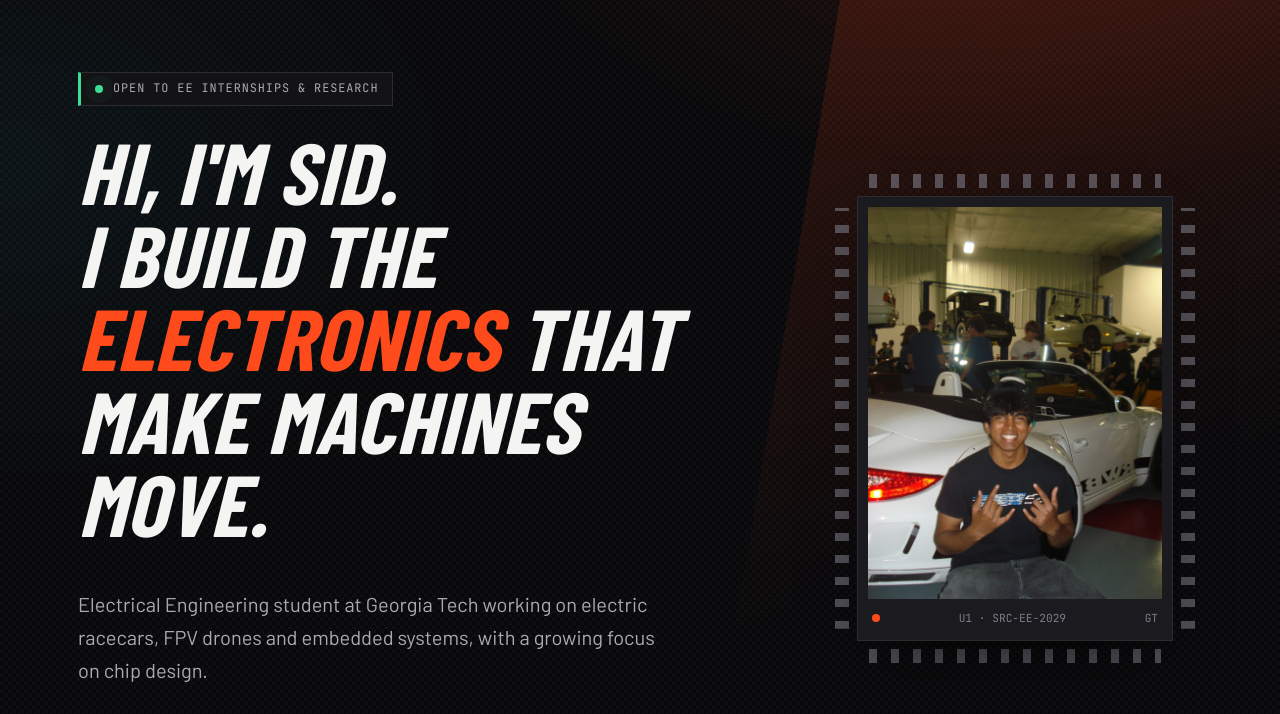
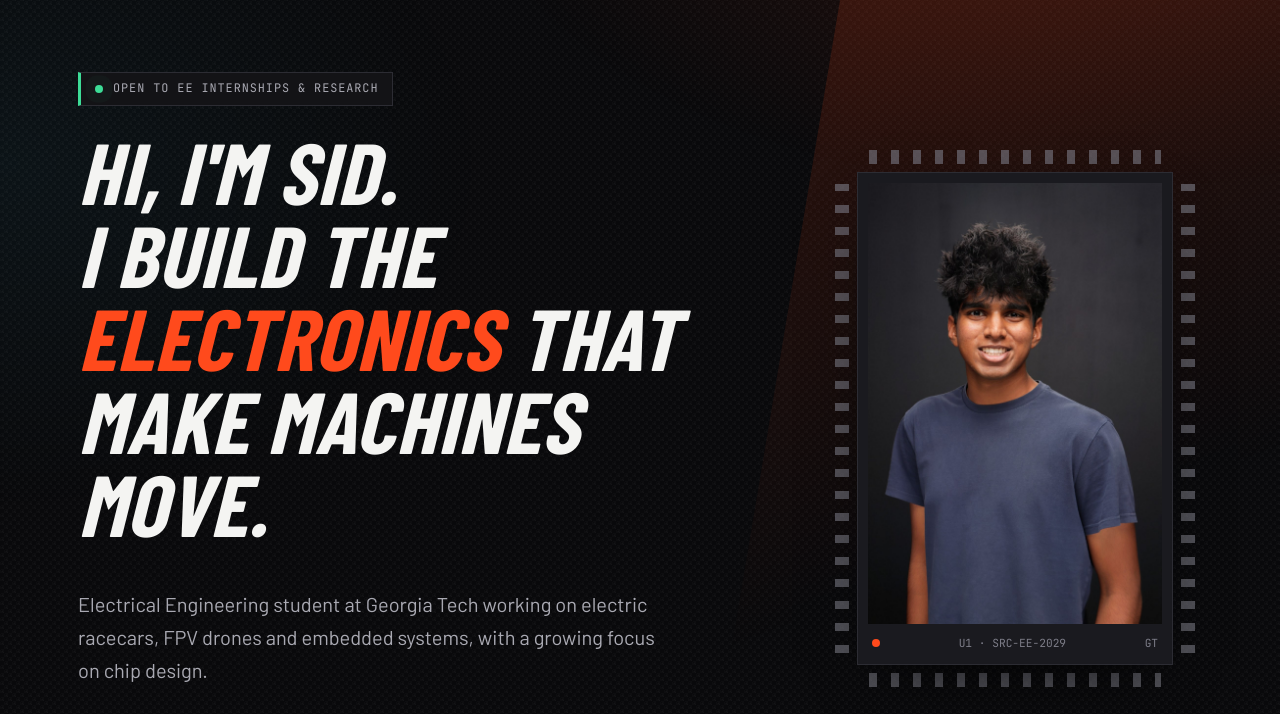
Before and after one commit to sidrc20/eportfolio, a plain HTML site: page index.html in a window 1280 px wide. Shown: the part 75-789 px from the top of the page. Drawn offline with nearby package versions, Linux system fonts and the light colour scheme; a web font is replaced by a local one.

Commit message:
Use portrait on Home page, move car-show photo to About
Co-Authored-By: Claude Fable 5.2 <noreply@anthropic.com>

```diff
--- a/index.html
+++ b/index.html
@@ -34,8 +34,8 @@
           </div>
           <div class="chip-frame" aria-hidden="false">
             <div class="chip-body">
-              <figure class="media" style="margin:0;aspect-ratio:3/4">
-                <img src="assets/img/headshot.jpg" alt="Sid Chintalapalli smiling in front of a white sports car at a car show">
+              <figure class="media" style="margin:0;aspect-ratio:2/3">
+                <img src="assets/img/portrait.jpg" alt="Portrait of Sid Chintalapalli">
               </figure>
               <div class="chip-label"><span class="pin1"></span><span>U1 · SRC-EE-2029</span><span>GT</span></div>
             </div>
```
Also changed, not shown: about.html (+5 -1 lines), assets/img/PHOTOS-NEEDED.txt, assets/img/car-show.jpg (renamed from assets/img/headshot.jpg), assets/img/portrait.jpg (renamed from assets/img/about.jpg).
